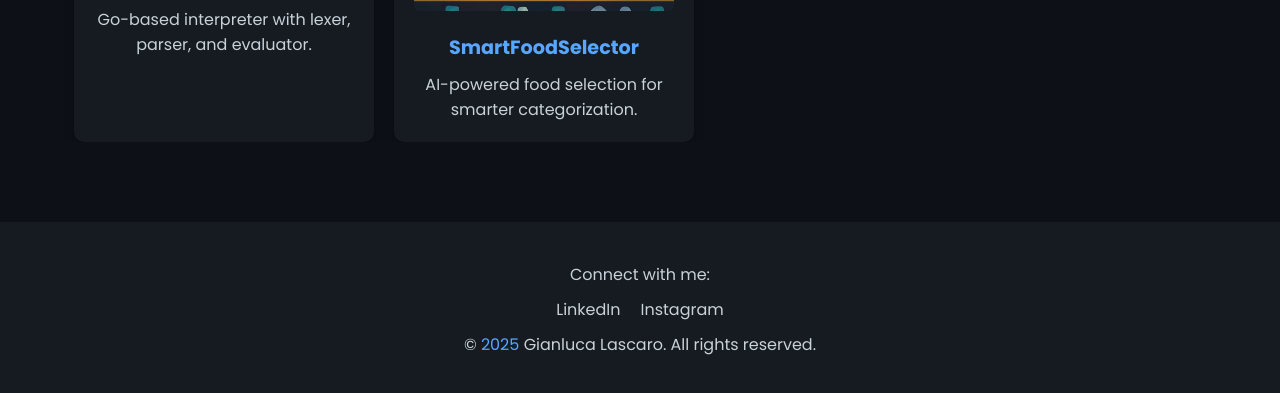
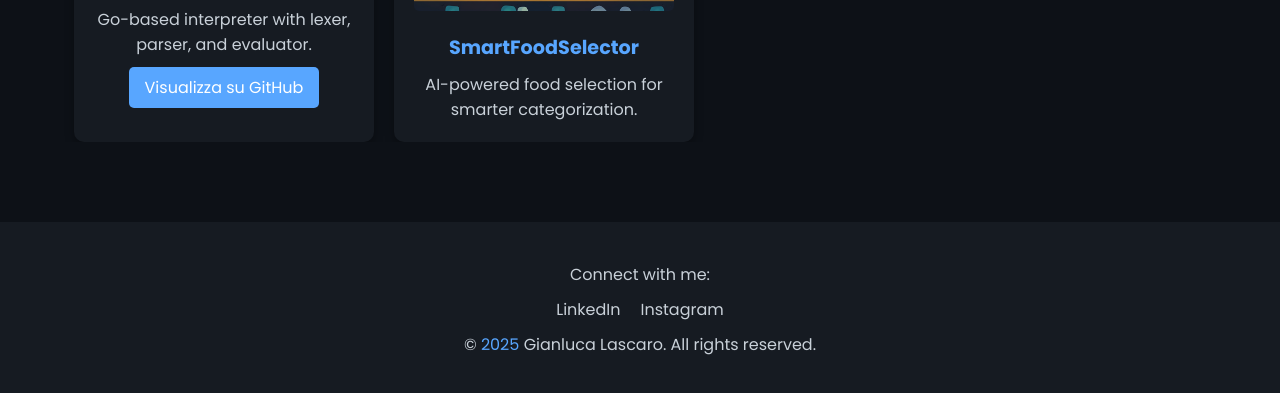
Before and after one commit to byluca/my-website, a plain HTML site: page public/index.html in a window 1280 px wide. Shown: the part 1778-2171 px from the top of the page. Drawn offline with Linux system fonts and the light colour scheme.

Commit message:
add feature button search project monkey interpreter

```diff
--- a/public/projects.json
+++ b/public/projects.json
@@ -2,11 +2,13 @@
     {
         "title": "Monkey Interpreter",
         "image": "images/monkey.png",
-        "description": "Go-based interpreter with lexer, parser, and evaluator."
+        "description": "Go-based interpreter with lexer, parser, and evaluator.",
+        "repoLink": "https://github.com/byluca/monkey-interpreter"
     },
     {
         "title": "SmartFoodSelector",
         "image": "images/food.png",
-        "description": "AI-powered food selection for smarter categorization."
+        "description": "AI-powered food selection for smarter categorization.",
+        "repoLink": ""
     }
 ]
--- a/public/script.js
+++ b/public/script.js
@@ -42,7 +42,7 @@ function erase() {
   }
 }
 
-// Avvia
+// Avvia il typewriter effect
 document.addEventListener("DOMContentLoaded", () => {
   if (typewriterSentences.length) setTimeout(type, 1000);
 });
@@ -71,10 +71,17 @@ fetch("projects.json")
         <img src="${p.image}" alt="${p.title}">
         <h3>${p.title}</h3>
         <p>${p.description}</p>
+        ${
+            // Inserisci il link solo se il campo "repoLink" esiste
+            p.repoLink
+                ? `<a class="project-link" href="${p.repoLink}" target="_blank" rel="noopener noreferrer">Visualizza su GitHub</a>`
+                : ""
+        }
       `;
         carouselInner.appendChild(projectDiv);
       });
-    carouselInner.style.width = `${300 * projects.length}px`;
+      // Impostiamo la larghezza del carousel considerando 300px per card più 20px di margine
+      carouselInner.style.width = `${(300 + 20) * projects.length}px`;
     })
     .catch((err) => console.error("Errore nel caricamento progetti:", err));
 
@@ -82,14 +89,14 @@ function prevSlide() {
   const carouselInner = document.getElementById("projects-carousel");
   const totalSlides = carouselInner.children.length;
   currentSlide = currentSlide > 0 ? currentSlide - 1 : totalSlides - 1;
-  carouselInner.style.transform = `translateX(-${currentSlide * 300}px)`;
+  carouselInner.style.transform = `translateX(-${currentSlide * 320}px)`; // 300px + 20px margine
 }
 
 function nextSlide() {
   const carouselInner = document.getElementById("projects-carousel");
   const totalSlides = carouselInner.children.length;
   currentSlide = currentSlide < totalSlides - 1 ? currentSlide + 1 : 0;
-  carouselInner.style.transform = `translateX(-${currentSlide * 300}px)`;
+  carouselInner.style.transform = `translateX(-${currentSlide * 320}px)`; // 300px + 20px margine
 }
 
 // FOOTER YEAR
--- a/public/style.css
+++ b/public/style.css
@@ -5,6 +5,7 @@
   box-sizing: border-box;
 }
 
+/* Impostazioni globali */
 html,
 body {
   font-family: "Poppins", sans-serif;
@@ -81,7 +82,7 @@ body {
   position: relative;
   height: 100vh;
   color: #fff;
-  /* background animato a gradiente */
+  /* Background animato a gradiente */
   background: linear-gradient(-45deg, #1e1e2f, #0b2242, #2f004f, #280042);
   background-size: 400% 400%;
   animation: gradientBG 15s ease infinite;
@@ -174,7 +175,7 @@ body {
   box-shadow: 0 3px 10px rgba(0, 0, 0, 0.3);
 }
 
-/* Carousel */
+/* CAROUSEL */
 .carousel {
   position: relative;
   margin-top: 2rem;
@@ -214,6 +215,22 @@ body {
   margin-bottom: 10px;
   font-size: 1.2rem;
   color: #58a6ff;
+}
+
+/* Stile per il pulsante/link della repository */
+.project-link {
+  display: inline-block;
+  margin-top: 10px;
+  padding: 8px 16px;
+  background-color: #58a6ff;
+  color: #fff;
+  text-decoration: none;
+  border-radius: 5px;
+  transition: background-color 0.3s ease;
+}
+
+.project-link:hover {
+  background-color: #1d9bf0;
 }
 
 /* Carousel controls */
@@ -272,7 +289,7 @@ body {
   color: #58a6ff;
 }
 
-/* Copryright anno */
+/* Copyright anno */
 #year {
   color: #58a6ff;
 }
```
Lines whose indentation alone changed are shown as unchanged.
